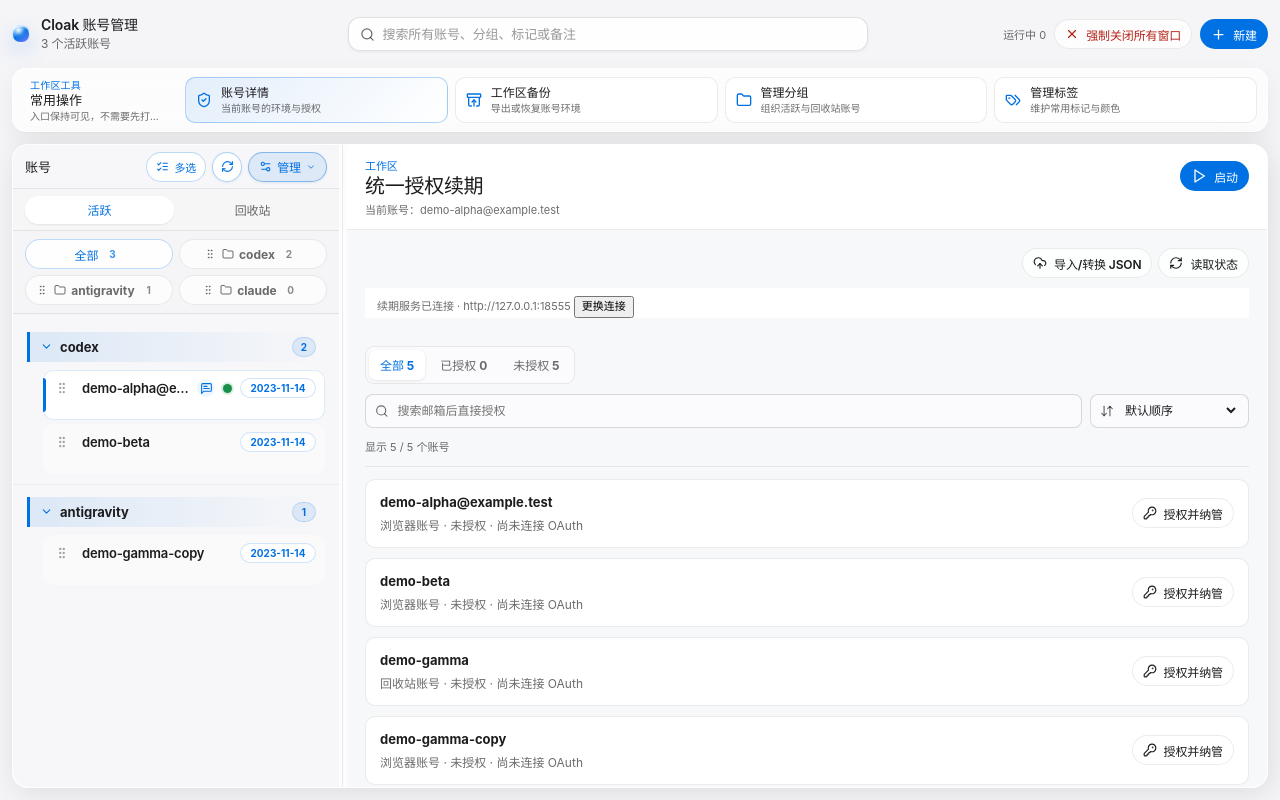
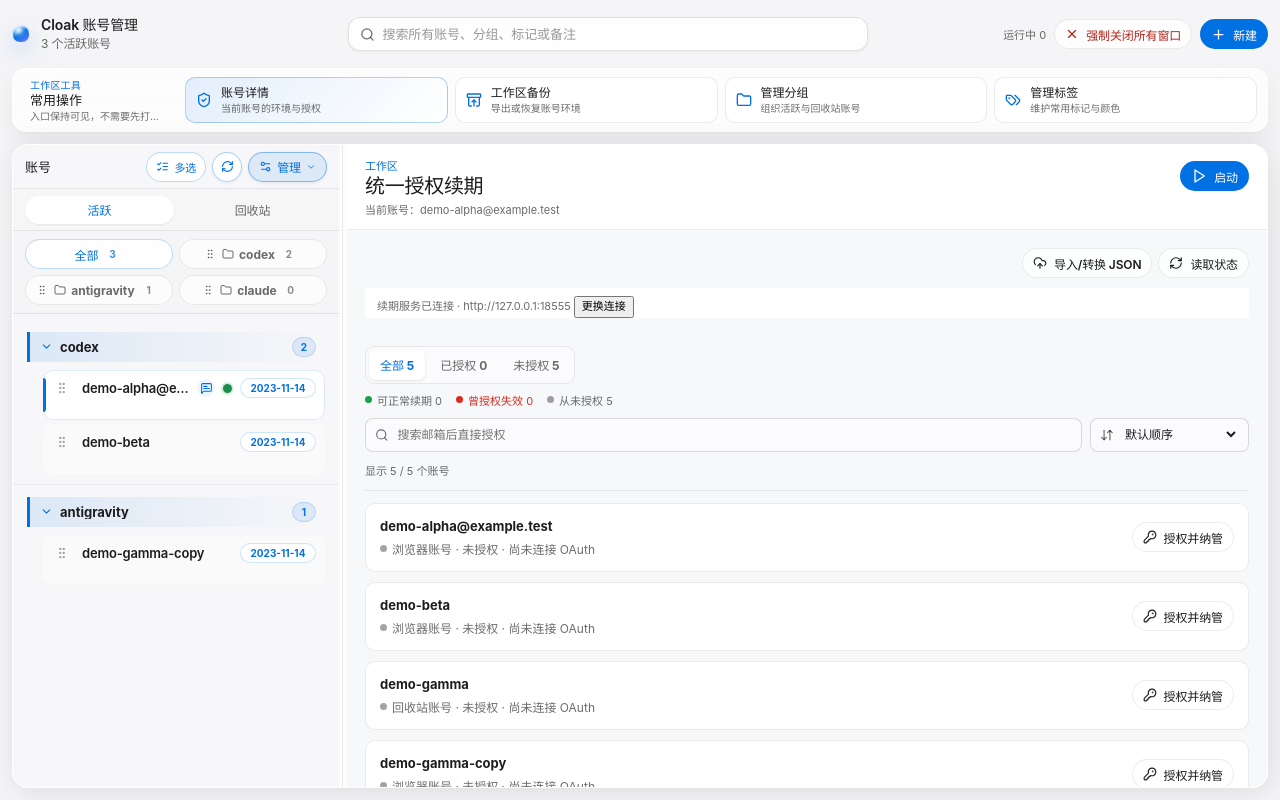
Before and after one commit to GravityPoet/notrace-browser, a React (Vite) app in the folder cloak-picker/: page / in a window 1280 px wide. Built offline with nearby package versions, Linux system fonts and the light colour scheme.

Commit message:
fix: classify invalidated grants as historical unauthorized

```diff
--- a/cloak-picker/src/BrokerPanel.tsx
+++ b/cloak-picker/src/BrokerPanel.tsx
@@ -20,6 +20,7 @@ type BrokerJsonPreviewAccount = { email: string | null; account_id: string | nul
 type BrokerJsonPreview = { path: string; detected_format: string; account_count: number; accounts: BrokerJsonPreviewAccount[]; contains_refresh_token: boolean; message: string };
 type BrokerAccountFilter = "all" | "authorized" | "unauthorized";
 type BrokerAccountSort = "default" | "recent" | "expiry" | "name";
+type BrokerAuthorizationState = "authorized" | "never_authorized" | "reauth_required";
 const nativeCall: AuthCall = (command, args) => invoke(command, args);
 const jsonFormats: Array<{ value: BrokerJsonFormat; label: string }> = [
   { value: "auth_json", label: "官方 auth.json" },
@@ -46,6 +47,20 @@ function syncLabel(enabled: boolean, synced: number | null, generation: number,
 }
 function refreshCountLabel(count: number | undefined) {
   return count === undefined ? "服务端尚未统计" : `${count} 次`;
+}
+function authorizationState(row: BrokerRow): BrokerAuthorizationState {
+  if (row.remote) {
+    return row.remote.error === "reauth_required" || row.remote.error === "recovery_required"
+      ? "reauth_required"
+      : "authorized";
+  }
+  if (row.local.state === "missing") return "never_authorized";
+  return row.local.state === "reauth_required" ? "reauth_required" : "authorized";
+}
+function authorizationFailureLabel(remote: BrokerMetadata): string {
+  if (remote.error === "reauth_required") return "授权已失效，需要重新授权";
+  if (remote.error === "recovery_required") return "授权链状态不确定，需要重新授权";
+  return "授权已失效，需要重新授权";
 }
 export function BrokerPanel({ call = nativeCall, onBusyChange, embedded = false, focusedAccount = "" }: { call?: AuthCall; onBusyChange?: (busy: boolean) => void; embedded?: boolean; focusedAccount?: string }) {
   const [overview, setOverview] = useState<BrokerOverview | null>(null);
@@ -170,19 +185,26 @@ export function BrokerPanel({ call = nativeCall, onBusyChange, embedded = false,
     const result = await call<BrokerJsonTransferSummary>("broker_convert_json", { path: importPreview.path, format: jsonFormat, includeRefreshToken: !clearImportedRefreshToken });
     if (mounted.current) { setImportPreview(null); setMessage(`已转换为 ${jsonFormats.find((item) => item.value === jsonFormat)?.label ?? "JSON"}（${result.refresh_token_exported ? "包含 refresh_token" : "access-only"}，不会写入 Broker）`); }
   }
-  const authorized = useCallback((row: BrokerRow) => Boolean(row.remote) || row.local.state !== "missing", []);
+  const authorized = useCallback((row: BrokerRow) => authorizationState(row) === "authorized", []);
   const authorizationTime = useCallback((row: BrokerRow) => row.remote?.last_refresh_at ?? row.local.last_refresh_at ?? 0, []);
   const expiryTime = useCallback((row: BrokerRow) => row.remote?.expires_at ?? row.local.expires_at ?? 0, []);
   const accountCounts = useMemo(() => {
     const accounts = overview?.accounts ?? [];
     const authorizedCount = accounts.filter(authorized).length;
-    return { all: accounts.length, authorized: authorizedCount, unauthorized: accounts.length - authorizedCount };
+    const reauthCount = accounts.filter((row) => authorizationState(row) === "reauth_required").length;
+    return {
+      all: accounts.length,
+      authorized: authorizedCount,
+      unauthorized: accounts.length - authorizedCount,
+      reauth: reauthCount,
+      never: accounts.length - authorizedCount - reauthCount,
+    };
   }, [authorized, overview?.accounts]);
   const visibleAccounts = useMemo(() => {
     const query = accountSearch.trim().toLocaleLowerCase();
     const rows = (overview?.accounts ?? []).filter((row) => {
-      if (accountFilter === "authorized" && !authorized(row)) return false;
-      if (accountFilter === "unauthorized" && authorized(row)) return false;
+      if (accountFilter === "authorized" && authorizationState(row) !== "authorized") return false;
+      if (accountFilter === "unauthorized" && authorizationState(row) === "authorized") return false;
       if (!query) return true;
       return [row.name, row.local.email, row.remote?.email].filter(Boolean).some((value) => value!.toLocaleLowerCase().includes(query));
     });
@@ -228,6 +250,7 @@ export function BrokerPanel({ call = nativeCall, onBusyChange, embedded = false,
       <div className="brokerFilterTabs" role="tablist" aria-label="授权状态筛选">
         {filterLabels.map((filter) => <button key={filter.value} className={`brokerFilterTab ${accountFilter === filter.value ? "active" : ""}`} disabled={!overview} type="button" role="tab" aria-selected={accountFilter === filter.value} onClick={() => setAccountFilter(filter.value)}>{filter.label}</button>)}
       </div>
+      {overview && <p className="brokerFilterSummary"><span className="brokerFilterSummaryItem"><span className="brokerAuthDot brokerAuthDot-authorized" aria-hidden="true" />可正常续期 {accountCounts.authorized}</span><span className="brokerFilterSummaryItem brokerFilterSummaryItemDanger"><span className="brokerAuthDot brokerAuthDot-reauth_required" aria-hidden="true" />曾授权失效 {accountCounts.reauth}</span><span className="brokerFilterSummaryItem"><span className="brokerAuthDot brokerAuthDot-never_authorized" aria-hidden="true" />从未授权 {accountCounts.never}</span></p>}
       <div className="brokerListControls">
         <label className="brokerSearch"><Search aria-hidden="true" size={14} /><span className="visuallyHidden">搜索授权账号</span><input type="search" aria-label="搜索授权账号" placeholder="搜索邮箱后直接授权" value={accountSearch} onChange={(event) => setAccountSearch(event.target.value)} /></label>
         <label className="brokerSort"><ArrowDownUp aria-hidden="true" size={14} /><span className="visuallyHidden">排序方式</span><select aria-label="排序方式" value={accountSort} onChange={(event) => setAccountSort(event.target.value as BrokerAccountSort)}><option value="default">默认顺序</option><option value="recent">最近授权/续期</option><option value="expiry">访问凭据到期</option><option value="name">账号名称</option></select></label>
@@ -237,6 +260,8 @@ export function BrokerPanel({ call = nativeCall, onBusyChange, embedded = false,
     {visibleLogin && !visibleAccounts.some(row => row.name === visibleLogin.name) && activity}
     <div className="brokerRows">{visibleAccounts.map(row => {
       const remote = row.remote;
+      const accountState = authorizationState(row);
+      const historicalAuthorization = accountState === "reauth_required";
       const canManage = ["no_trace", "broker"].includes(row.local.authority);
       const needsLogin = row.local.state === "missing";
       const needsReauthLocal = row.local.state === "reauth_required";
@@ -248,20 +273,34 @@ export function BrokerPanel({ call = nativeCall, onBusyChange, embedded = false,
       const rowBusy = busy === row.profile_id;
       const cpaSynced = remote?.cpa_enabled && !remote.cpa_sync_error && remote.cpa_synced_generation === remote.generation;
       const rowCpaAction = cpaAction?.profileId === row.profile_id ? cpaAction : null;
-      const cpaButtonLabel = rowCpaAction?.pending ? rowCpaAction.enabled ? "同步中…" : "暂停中…" : cpaSynced ? "暂停 CPA 同步" : remote?.cpa_sync_error || rowCpaAction ? "重试同步" : "同步到 CPA";
-      const localStatus = needsReauthLocal ? "OAuth 已失效，需要重新授权" : needsLogin ? "尚未连接 OAuth" : "本机授权尚未纳管";
-      return <article className="brokerRow" key={row.profile_id}>
-        <div className="brokerRowTop"><div className="brokerRowMain"><strong>{row.name}</strong><span>{row.trashed ? "回收站账号" : "浏览器账号"} · {remote ? "已授权 · NoTrace Broker 自动续期" : row.local.authority === "broker" ? "已授权 · 正在确认授权交接" : needsReauthLocal ? localStatus : needsLogin ? `未授权 · ${localStatus}` : `已授权 · ${localStatus}`}</span></div>
+      const cpaButtonLabel = rowCpaAction?.pending
+        ? rowCpaAction.enabled ? "同步中…" : "暂停中…"
+        : historicalAuthorization
+          ? remote?.cpa_enabled ? "暂停 CPA 同步" : "需重新授权"
+          : cpaSynced ? "暂停 CPA 同步" : remote?.cpa_sync_error || rowCpaAction ? "重试同步" : "同步到 CPA";
+      const localStatus = needsReauthLocal ? "曾授权 · OAuth 已失效，需要重新授权" : needsLogin ? "尚未连接 OAuth" : "本机授权尚未纳管";
+      const accountStatusLabel = historicalAuthorization
+        ? `未授权 · 曾授权 · ${remote ? authorizationFailureLabel(remote) : "OAuth 已失效，需要重新授权"}`
+        : remote
+          ? "已授权 · NoTrace Broker 自动续期"
+          : row.local.authority === "broker"
+            ? "已授权 · 正在确认授权交接"
+            : needsLogin
+              ? `未授权 · ${localStatus}`
+              : `已授权 · ${localStatus}`;
+      return <article className={`brokerRow ${historicalAuthorization ? "brokerRowHistorical" : ""}`} key={row.profile_id}>
+        <div className="brokerRowTop"><div className="brokerRowMain"><strong>{row.name}</strong><span className={`brokerAuthStatus brokerAuthStatus-${accountState}`}><span className="brokerAuthDot" aria-hidden="true" />{row.trashed ? "回收站账号" : "浏览器账号"} · {accountStatusLabel}</span></div>
           <div className="brokerRowActions">{remote ? <>
             <button className="secondaryButton" type="button" disabled={disabled || !brokerConnected} title="打开此账号的登录环境，重新取得授权凭据" onClick={() => void run(row.profile_id, () => reauthorize(row))}><KeyRound size={14} />重新授权</button>
-            <button className="secondaryButton" type="button" disabled={disabled || !brokerConnected} onClick={() => void run(row.profile_id, async () => { await call("broker_refresh_account", { profileId: row.profile_id }); await read(); setMessage("刷新结果已写回 Broker"); })}><RefreshCw size={14} />立即刷新</button>
-            <button className="secondaryButton" type="button" disabled={disabled || !brokerConnected} onClick={() => void run(row.profile_id, () => updateCpa(row, !cpaSynced))}>{cpaButtonLabel}</button>
+            {!historicalAuthorization && <button className="secondaryButton" type="button" disabled={disabled || !brokerConnected} onClick={() => void run(row.profile_id, async () => { try { await call("broker_refresh_account", { profileId: row.profile_id }); } catch (caught) { await read(); throw caught; } await read(); setMessage("刷新结果已写回 Broker"); })}><RefreshCw size={14} />立即刷新</button>}
+            <button className="secondaryButton" type="button" disabled={disabled || !brokerConnected || (historicalAuthorization && !remote.cpa_enabled)} onClick={() => void run(row.profile_id, () => updateCpa(row, historicalAuthorization ? false : !cpaSynced))}>{cpaButtonLabel}</button>
             <button className="secondaryButton" type="button" disabled={disabled || !brokerConnected} onClick={() => { setPreserveRefreshToken(false); setImportPreview(null); setExportRow(row); setJsonFormat("auth_json"); }}><Download size={14} />导出 JSON</button>
           </> : <button className="secondaryButton" type="button" disabled={disabled || !brokerConnected || !canAuthorize} onClick={() => void run(row.profile_id, () => manage(row))}>{rowBusy ? <Loader2 className="spin" size={14} /> : needsLogin || needsReauthLocal ? <KeyRound size={14} /> : <UploadCloud size={14} />}{rowBusy ? "授权处理中…" : needsLogin ? "授权并纳管" : needsReauthLocal ? "重新授权并纳管" : "交给 Broker"}</button>}</div>
         </div>
         {visibleLogin?.name === row.name && activity}
         {error && errorTarget === row.profile_id && <div className="brokerRowFeedback error" role="alert"><strong>操作未完成</strong><p>{error}</p><span>请按上方原因处理后，重新点击此账号的操作按钮。</span></div>}
-        {remote && <><div className="brokerStatus"><span>访问凭据到期<b>{time(remote.expires_at)}</b></span><span>最近续期<b>{time(remote.last_refresh_at)}</b></span><span title="从启用统计起累计，只计成功续期；首次授权、重新授权和失败重试不计入。">成功续期<b>{refreshCountLabel(remote.refresh_count)}</b>{remote.refresh_count !== undefined && remote.automatic_refresh_count !== undefined && <small>自动 {remote.automatic_refresh_count} 次 · 手动 {Math.max(0, remote.refresh_count - remote.automatic_refresh_count)} 次</small>}<small>启用统计后累计</small></span><span>{remote.next_retry_at ? "计划重试" : "计划续期"}<b>{time(remote.next_retry_at ?? remote.next_refresh_at)}</b></span><span>CPA<b>{syncLabel(remote.cpa_enabled, remote.cpa_synced_generation, remote.generation, remote.cpa_sync_error)}</b></span><span>Cockpit<b>{remote.cockpit_synced_generation === remote.generation ? "已确认" : "尚未完成适配验收"}</b></span></div>{remote.error && <p className="brokerError">{errors[remote.error] ?? "授权操作未完成"}</p>}</>}
+        {historicalAuthorization && <div className="brokerRowFeedback error" role="status"><strong>{remote?.error === "reauth_required" ? "授权已失效" : "授权链需要重新授权"}</strong><p>{remote?.error === "reauth_required" ? "refresh_token 已失效，当前账号已移入“未授权”。" : "上次刷新结果无法安全确认，当前账号已移入“未授权”。"}</p><span>点击“重新授权”获取新的授权链。</span></div>}
+        {remote && <><div className="brokerStatus"><span>访问凭据到期<b>{time(remote.expires_at)}</b></span><span>最近续期<b>{time(remote.last_refresh_at)}</b></span><span title="从启用统计起累计，只计成功续期；首次授权、重新授权和失败重试不计入。">成功续期<b>{refreshCountLabel(remote.refresh_count)}</b>{remote.refresh_count !== undefined && remote.automatic_refresh_count !== undefined && <small>自动 {remote.automatic_refresh_count} 次 · 手动 {Math.max(0, remote.refresh_count - remote.automatic_refresh_count)} 次</small>}<small>启用统计后累计</small></span><span>{remote.next_retry_at ? "计划重试" : "计划续期"}<b>{time(remote.next_retry_at ?? remote.next_refresh_at)}</b></span><span>CPA<b>{syncLabel(remote.cpa_enabled, remote.cpa_synced_generation, remote.generation, remote.cpa_sync_error)}</b></span><span>Cockpit<b>{remote.cockpit_synced_generation === remote.generation ? "已确认" : "尚未完成适配验收"}</b></span></div>{remote.error && !historicalAuthorization && <p className="brokerError brokerTransientError">{errors[remote.error] ?? "授权操作未完成"}</p>}</>}
       </article>;
     })}</div>
     {overview && visibleAccounts.length === 0 && <p className="brokerEmpty">当前筛选没有匹配账号。可以切换“全部”或清空搜索。</p>}
--- a/cloak-picker/src/styles.css
+++ b/cloak-picker/src/styles.css
@@ -3606,6 +3606,9 @@ button:disabled {
 .brokerFilterTab { min-height: 30px; border: 0; border-radius: 7px; background: transparent; color: var(--muted); padding: 0 11px; font-size: 12px; font-weight: 650; cursor: pointer; }
 .brokerFilterTab:hover { color: var(--text); background: var(--surface); }
 .brokerFilterTab.active { background: var(--panel); color: var(--accent); box-shadow: 0 1px 3px rgba(14, 20, 26, 0.1); }
+.brokerFilterSummary { display: flex; flex-wrap: wrap; gap: 10px 14px; margin: -2px 0 0; color: var(--muted); font-size: 11px; }
+.brokerFilterSummaryItem { display: inline-flex; align-items: center; gap: 5px; }
+.brokerFilterSummaryItemDanger { color: var(--danger); }
 .brokerListControls { display: flex; align-items: center; gap: 8px; min-width: 0; }
 .brokerSearch, .brokerSort { display: flex; align-items: center; gap: 7px; min-height: 34px; border: 1px solid var(--border-strong); border-radius: 8px; background: var(--surface-2); color: var(--muted); padding: 0 9px; }
 .brokerSearch { flex: 1 1 auto; min-width: 180px; }
@@ -3616,9 +3619,16 @@ button:disabled {
 .brokerListSummary { margin: 0; color: var(--muted); font-size: 11px; }
 .brokerEmpty { margin: 14px 0; border: 1px dashed var(--border-strong); border-radius: 10px; color: var(--muted); padding: 22px; text-align: center; font-size: 12px; }
 .brokerRow { display: grid; gap: 12px; border: 1px solid var(--border); border-radius: 10px; background: var(--panel); padding: 14px; }
+.brokerRowHistorical { border-color: rgba(217, 45, 32, 0.28); background: linear-gradient(180deg, rgba(217, 45, 32, 0.035), var(--panel)); }
 .brokerRowTop { display: flex; justify-content: space-between; gap: 14px; flex-wrap: wrap; }
 .brokerRowMain { display: grid; gap: 6px; min-width: 0; }
 .brokerRowMain strong { overflow-wrap: anywhere; font-size: 13px; }
+.brokerAuthStatus { display: inline-flex; align-items: center; gap: 5px; color: var(--muted); }
+.brokerAuthStatus-reauth_required { color: var(--danger); font-weight: 650; }
+.brokerAuthDot { display: inline-block; width: 7px; height: 7px; flex: 0 0 auto; border-radius: 50%; background: var(--soft); }
+.brokerAuthDot-authorized { background: #16a34a; }
+.brokerAuthDot-reauth_required { background: var(--danger); }
+.brokerAuthDot-never_authorized { background: var(--soft); }
 .brokerRowActions { display: flex; align-items: center; gap: 8px; flex-wrap: wrap; }
 .brokerRowBusyActions { display: inline-flex; align-items: center; gap: 8px; flex-wrap: wrap; }
 .brokerRowBusyLabel { display: inline-flex; align-items: center; gap: 6px; color: var(--accent); font-size: 11px; font-weight: 650; }
@@ -3637,6 +3647,7 @@ button:disabled {
 .brokerStatus span { display: grid; gap: 4px; }
 .brokerStatus b { color: var(--text); font-weight: 500; }
 .brokerError { color: var(--danger); font-size: 12px; margin: 0; }
+.brokerTransientError { color: #8a4b08; }
 .brokerJsonOverlay { position: fixed; inset: 0; z-index: 30; display: grid; place-items: center; padding: 24px; background: rgba(15, 23, 30, 0.24); backdrop-filter: blur(6px); }
 .brokerJsonCard { display: grid; grid-template-columns: minmax(0, 1fr); gap: 14px; width: min(520px, calc(100vw - 48px)); max-height: calc(100vh - 48px); overflow: auto; border: 1px solid var(--border-strong); border-radius: 16px; background: var(--panel); padding: 20px; box-shadow: 0 24px 72px rgba(14, 20, 26, 0.24); }
 .brokerJsonCard > * { min-width: 0; }
```
Also changed, not shown: 2 other files (tests, documents, lock files or other folders).
